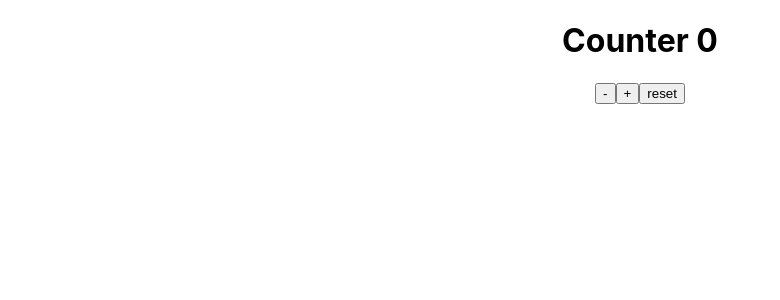
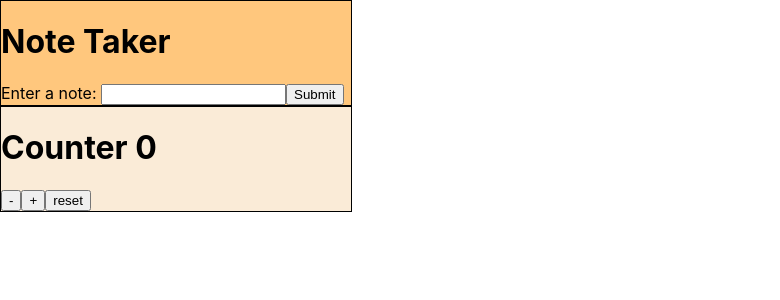
Before and after one commit to bokigolic/react-practice, a React (Create React App) app: page / in a window 1280 px wide. Shown: the top 300 px of the page, without its empty margins (0-780 px from the left). Built offline with nearby package versions, Linux system fonts and the light colour scheme.

Commit message:
work on note taker

```diff
--- a/src/App.css
+++ b/src/App.css
@@ -1,38 +1,16 @@
-.App {
-  text-align: center;
+
+
+.counter{
+
+  border: 1px solid black;
+  width: 350px;
+  height: auto;
+  background-color: antiquewhite;
 }
 
-.App-logo {
-  height: 40vmin;
-  pointer-events: none;
+.note{
+  border: 1px solid black;
+  width: 350px;
+  height: auto;
+  background-color: rgb(255, 199, 125);
 }
-
-@media (prefers-reduced-motion: no-preference) {
-  .App-logo {
-    animation: App-logo-spin infinite 20s linear;
-  }
-}
-
-.App-header {
-  background-color: #282c34;
-  min-height: 100vh;
-  display: flex;
-  flex-direction: column;
-  align-items: center;
-  justify-content: center;
-  font-size: calc(10px + 2vmin);
-  color: white;
-}
-
-.App-link {
-  color: #61dafb;
-}
-
-@keyframes App-logo-spin {
-  from {
-    transform: rotate(0deg);
-  }
-  to {
-    transform: rotate(360deg);
-  }
-}
--- a/src/App.js
+++ b/src/App.js
@@ -1,12 +1,17 @@
 import logo from './logo.svg';
 import './App.css';
 import Test from './component/Test';
+import NoteTaker from './component/NoteTaker';
 
 function App() {
   return (
     <div className="App">
       <>
+
+
+        <NoteTaker />
         <Test />
+
       </>
     </div>
   );
--- /dev/null
+++ b/src/component/NoteTaker.js
@@ -0,0 +1,29 @@
+import { useState } from "react";
+
+const NoteTaker = () => {
+
+  const [input, setInput] = useState()
+
+  const handleSubmit = () => {
+
+  }
+
+  const handleChange = (e) => {
+    setInput(e.target.value)
+  }
+
+  return (
+    <div className="note">
+      <h1>Note Taker</h1>
+      <label>Enter a note: </label>
+      <input
+        name="note"
+        value={input}
+        onChange={handleChange}
+      />
+      <button type="button" onClick={handleSubmit}>Submit</button>
+    </div>
+  )
+};
+
+export default NoteTaker;
--- a/src/component/Test.js
+++ b/src/component/Test.js
@@ -14,7 +14,7 @@ setCounter(counter +1)
     setCounter(0)
   }
   return (
-    <div>
+    <div className="counter">
 
       <h1>Counter {counter}</h1>
 
```
